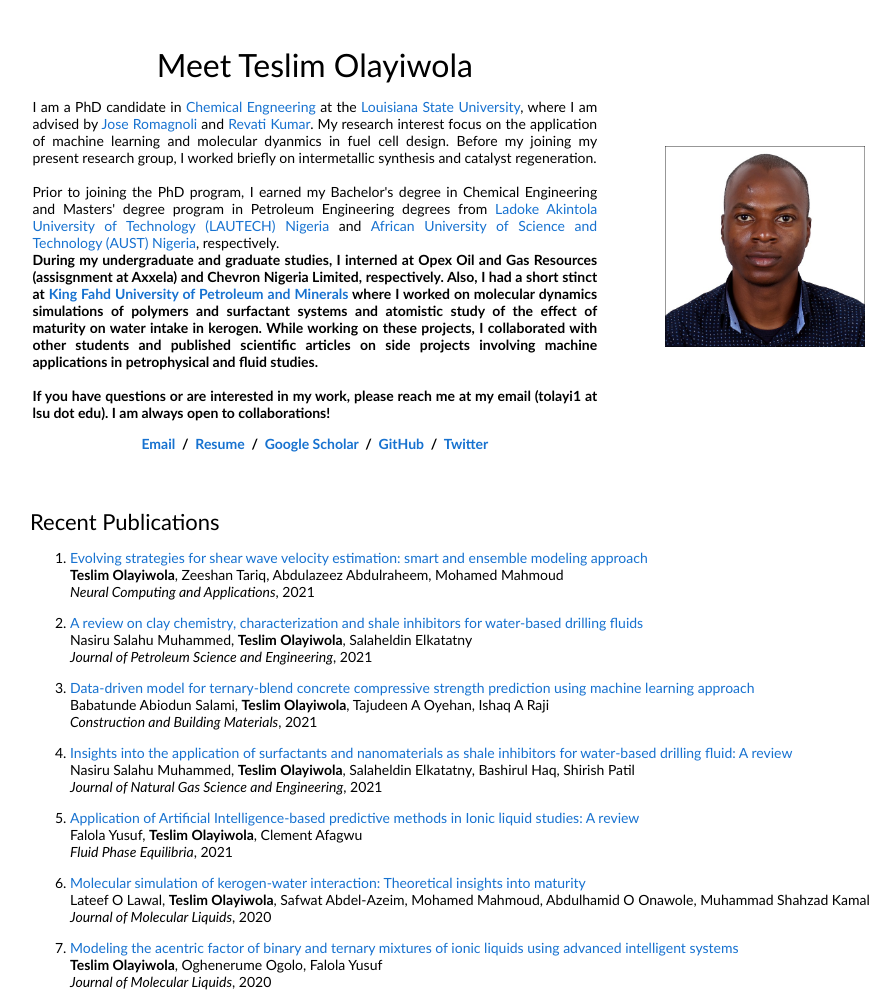
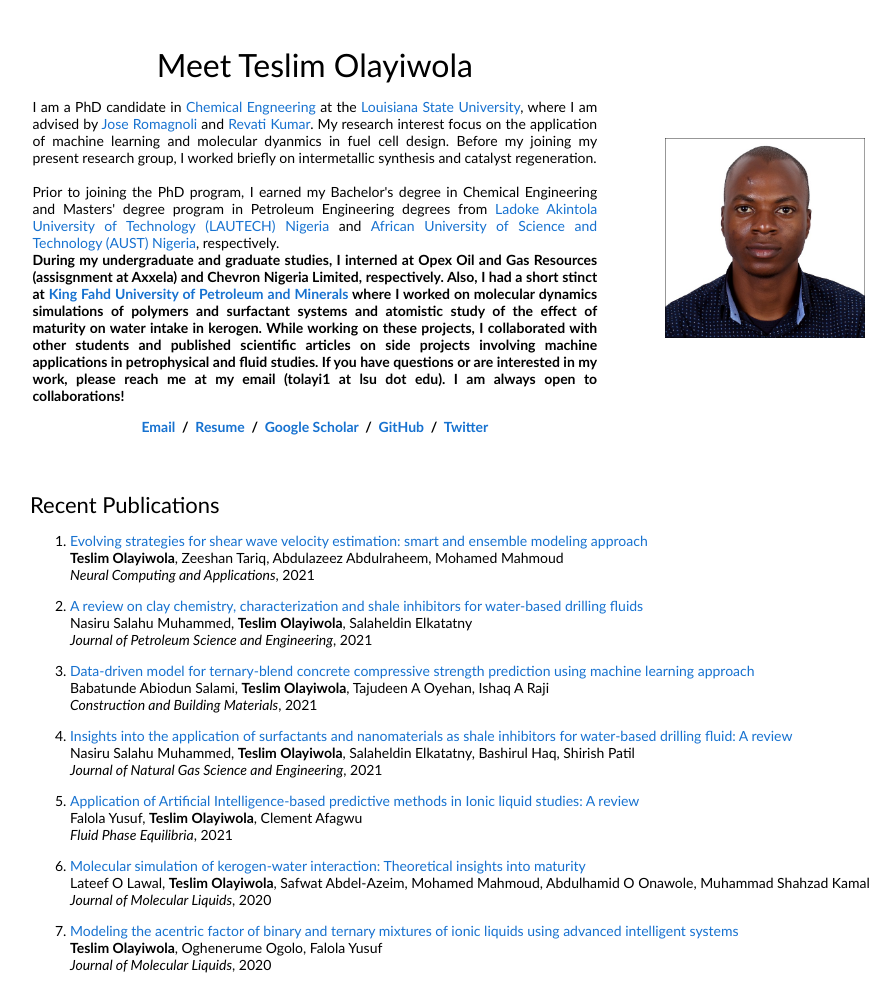
Before and after one commit to EnthusiasticTeslim/enthusiasticteslim.github.io, a plain HTML site: page index.html in a window 1280 px wide. Shown: the top 993 px of the page, without its empty margins (180-1076 px from the left). Drawn offline with Linux system fonts and the light colour scheme.

Commit message:
Update index.html

```diff
--- a/index.html
+++ b/index.html
@@ -25,7 +25,7 @@
                 I am a PhD candidate in <a href="http://che.lsu.edu", target="_blank">Chemical Engneering</a> at the <a href="http://lsu.edu", target="_blank">Louisiana State University</a>, where I am advised by <a href="https://www.lsu.edu/eng/che/people/faculty/romagnoli.php", target="_blank">Jose Romagnoli</a> and <a href="https://faculty.lsu.edu/revatik/index.php", target="_blank">Revati Kumar</a>. My research interest focus on the application of machine learning and molecular dyanmics in fuel cell design. Before my joining my present research group, I worked briefly on intermetallic synthesis and catalyst regeneration. <br><br>
                 Prior to joining the PhD program, I earned my Bachelor's degree in Chemical Engineering and Masters' degree program in Petroleum Engineering degrees from <a href="http://www.lautech.edu.ng"> Ladoke Akintola University of Technology (LAUTECH) Nigeria</a> and <a href="http://www.aust.edu.ng">African University of Science and Technology (AUST) Nigeria</a>, respectively. <b><br>
 
-                During my undergraduate and graduate studies, I interned at Opex Oil and Gas Resources (assisgnment at Axxela) and Chevron Nigeria Limited, respectively. Also, I had a short stinct at <a href="http://cpg.kfupm.edu.sa"> King Fahd University of Petroleum and Minerals</a> where I worked on molecular dynamics simulations of polymers and surfactant systems and atomistic study of the effect of maturity on water intake in kerogen. While working on these projects, I collaborated with other students and published scientific articles on side projects involving machine applications in petrophysical and fluid studies. <br><br>
+                During my undergraduate and graduate studies, I interned at Opex Oil and Gas Resources (assisgnment at Axxela) and Chevron Nigeria Limited, respectively. Also, I had a short stinct at <a href="http://cpg.kfupm.edu.sa"> King Fahd University of Petroleum and Minerals</a> where I worked on molecular dynamics simulations of polymers and surfactant systems and atomistic study of the effect of maturity on water intake in kerogen. While working on these projects, I collaborated with other students and published scientific articles on side projects involving machine applications in petrophysical and fluid studies.
 
                 If you have questions or are interested in my work, please reach me at my email (tolayi1 at lsu dot edu). I am always open to collaborations!
 		</p>
```
